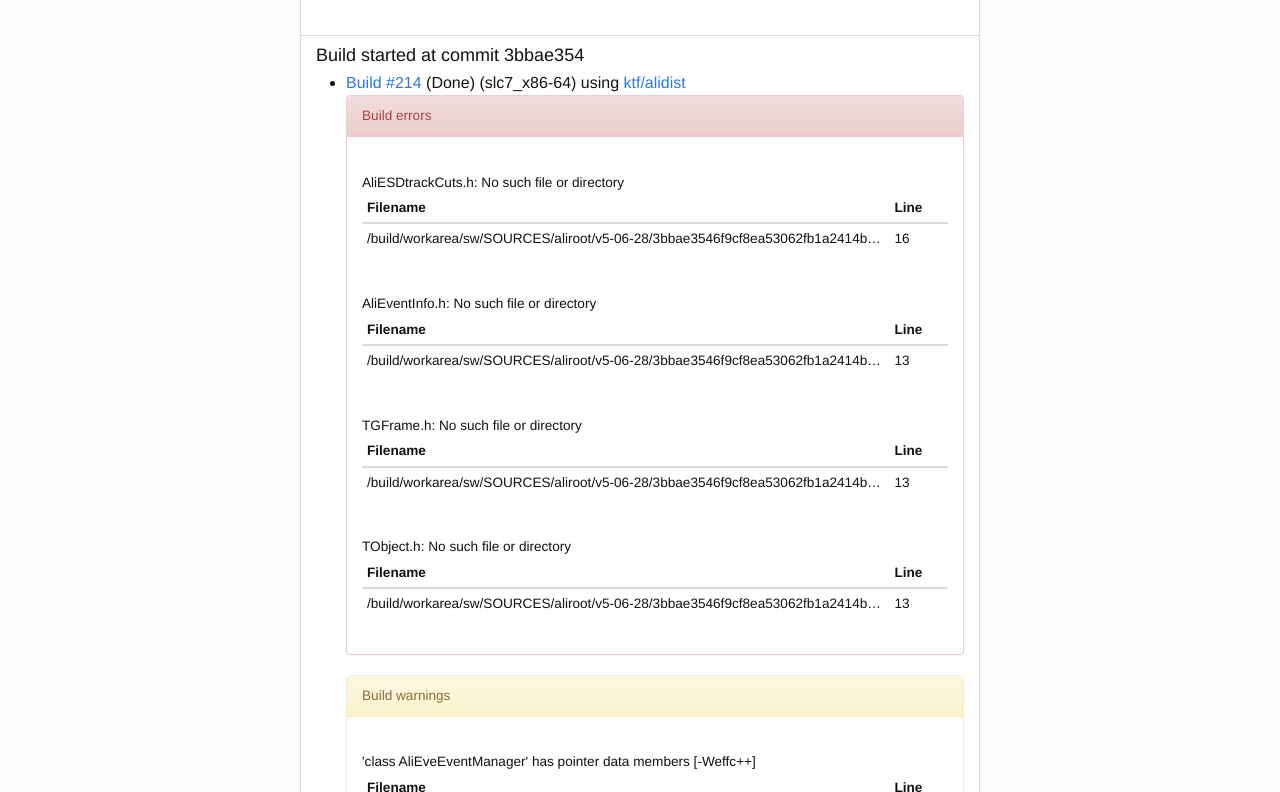
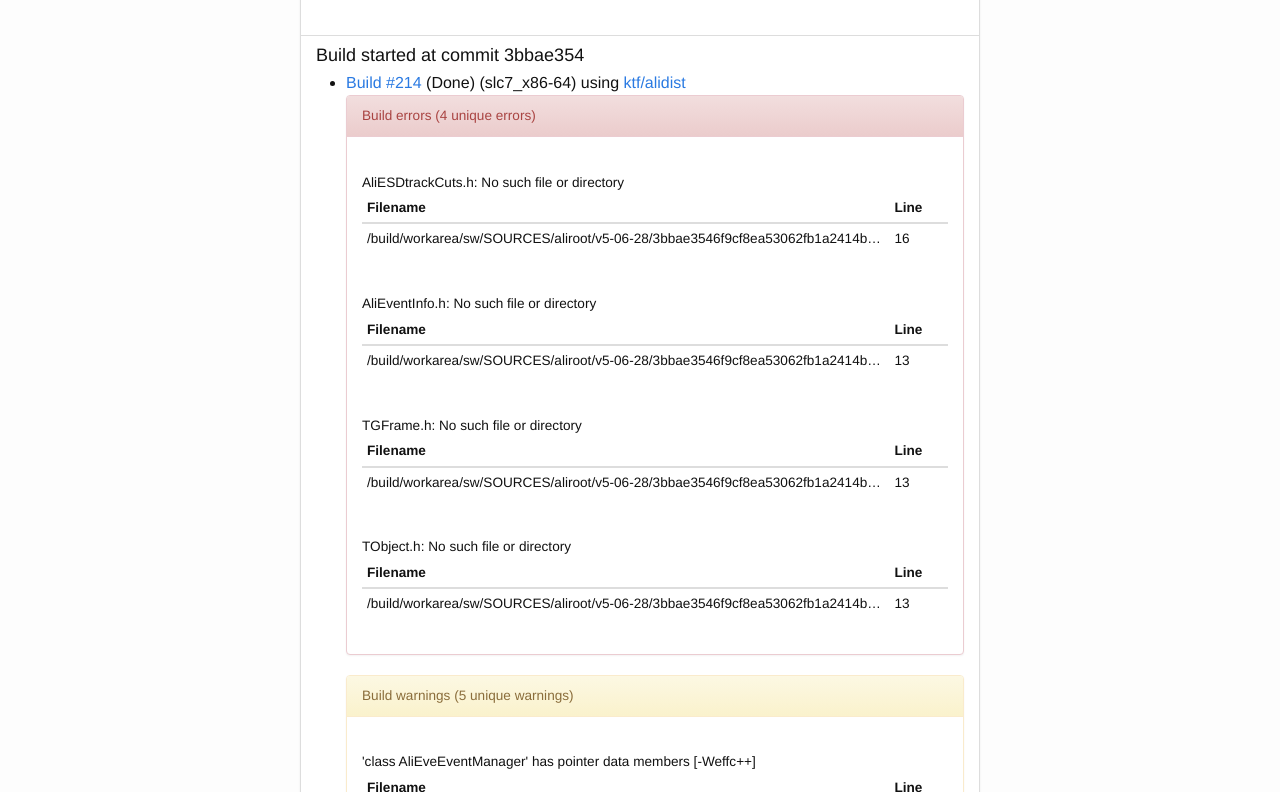
Before and after one commit to alisw/alisw.github.io, a Jekyll site: the page built from index.html, in a window 1280 px wide and 1400 px high. Shown: the part 235-1027 px from the top of the window. Built offline with Jekyll 4.4.1, drawn with Linux system fonts in a browser that asks for light colours; nearby versions of some CDN libraries; some of the changed text lies outside the part shown.

Commit message:
Add error / warning count to the summary.

```diff
--- a/index.html
+++ b/index.html
@@ -65,7 +65,7 @@ layout: default
                       {% for error_build in errors_summaries.by_build.buckets %}
                         {% if build_nr == error_build.key %}
                           <div class="panel panel-danger small">
-                            <div class="panel-heading">Build errors</div>
+                            <div class="panel-heading">Build errors ({{error_build.by_message.buckets | size}} unique errors)</div>
                             <div class="panel-body">
                             {% for message in error_build.by_message.buckets %}
                               <br/>{{message.key}}<br/>
@@ -92,7 +92,7 @@ layout: default
                       {% for warning_build in warnings_summaries.by_build.buckets %}
                         {% if build_nr == warning_build.key %}
                           <div class="panel panel-warning small">
-                            <div class="panel-heading">Build warnings</div>
+                            <div class="panel-heading">Build warnings ({{warning_build.by_message.buckets | size}} unique warnings)</div>
                             <div class="panel-body">
                             {% for message in warning_build.by_message.buckets %}
                               <br/>{{message.key}}<br/>
```
